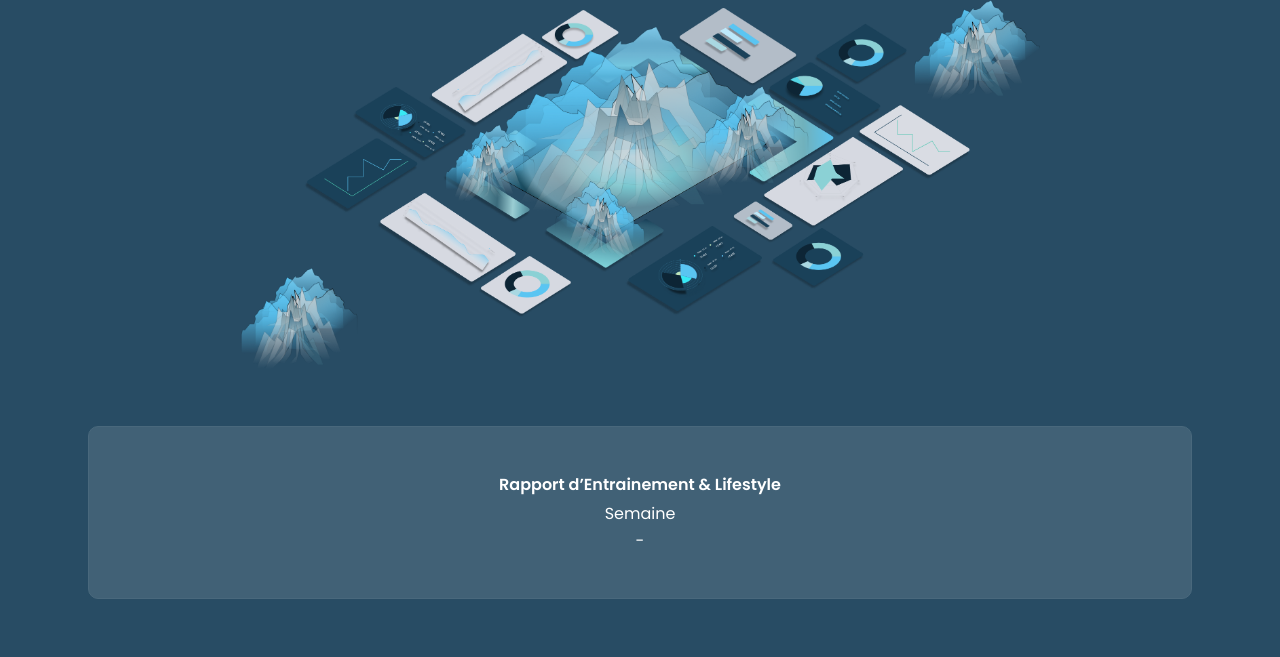
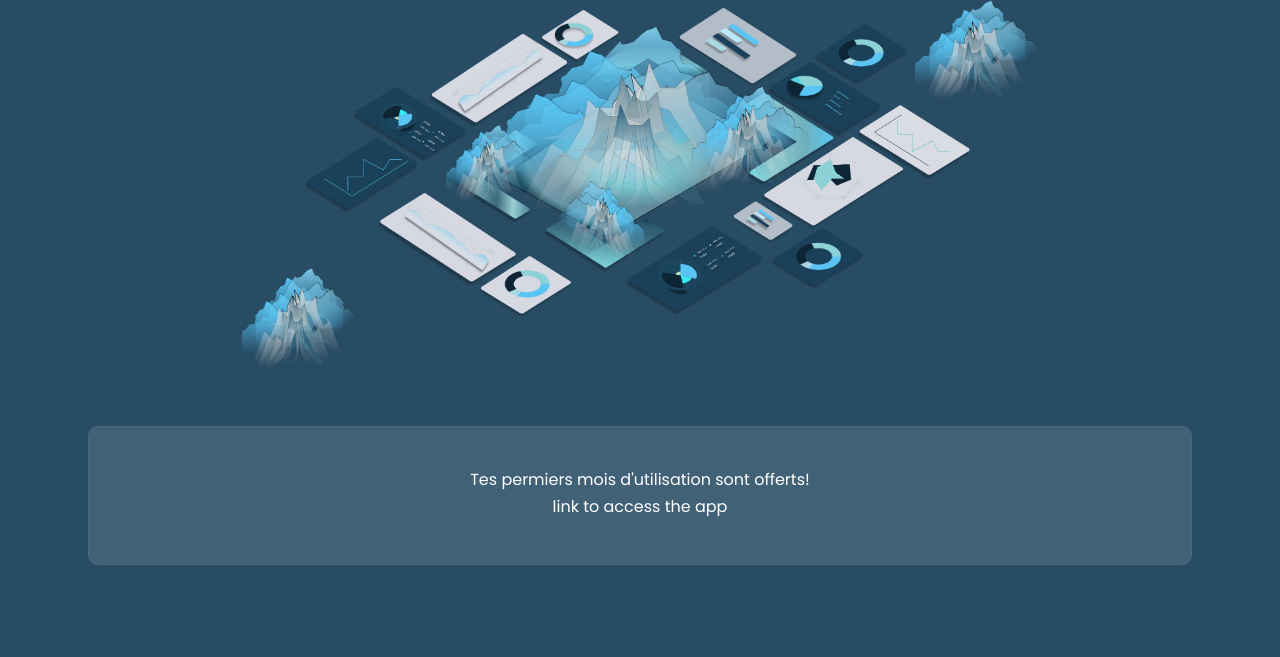
Before and after one commit to miryamtal2k/mauna-web, a Django app: page /onboarding in a window 1280 px wide. Shown: the part 370-1027 px from the top of the page. After the commit the page ends 935 px from the top, so only its background shows below. Run offline with Django 4.2, Linux system fonts and the light colour scheme.

Commit message:
onboarding

```diff
--- a/base/templates/base/onboarding.html
+++ b/base/templates/base/onboarding.html
@@ -154,10 +154,10 @@ body {
             </div>
             <div class="bandeau-container" style="">
                 <div class="texte-container" style="padding-top:40px; padding-bottom:40px;">
-                    <div class="titre-bandeau" style="margin-bottom: 2px; margin-top:5px;">Rapport d’Entrainement & Lifestyle</div>
-                    <div class="texte1-bandeau" style="margin-bottom: 2px;">{{first_name}} {{last_name}}</div>
-                    <div class="texte1-bandeau" style="margin-bottom: 2px;">Semaine {{weeks_since_join}}</div>
-                    <div class="texte2-bandeau" style="margin-bottom: 5px;">{{date_of_day_start}} - {{date_of_day_end}}</div>
+                    {% comment %} <div class="titre-bandeau" style="margin-bottom: 2px; margin-top:5px;">Rapport d’Entrainement & Lifestyle</div> {% endcomment %}
+                    <div class="texte1-bandeau" style="margin-bottom: 2px;">Tes permiers mois d'utilisation sont offerts!</div>
+                    {% comment %} <div class="texte1-bandeau" style="margin-bottom: 2px;">Semaine {{weeks_since_join}}</div> {% endcomment %}
+                    <div class="texte2-bandeau" style="margin-bottom: 5px;">link to access the app</div>
                 </div>
             </div>
         </div>
```
